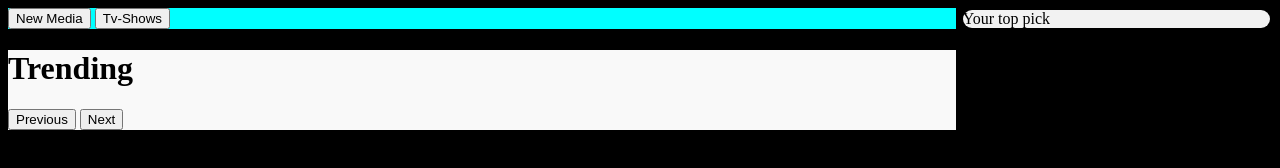
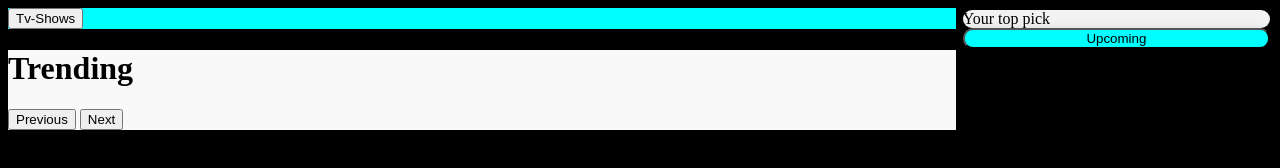
Before and after one commit to b4shk1r/Movie_Web, a website: page Public/Main.html in a window 1280 px wide. Drawn offline with Linux system fonts and the light colour scheme; no server answers.

Commit message:
Made few privacy changes

```diff
--- a/Public/Main.html
+++ b/Public/Main.html
@@ -7,7 +7,6 @@
 </head>
 <body>
 <div class="container">
-    <button type="New">New Media</button>
     <a href="Shows.html">
         <button>Tv-Shows</button>
     </a>
@@ -18,8 +17,10 @@
     <button id="nextPage">Next</button>
     <div class="elem-container" id="Trending"></div>
 </div>
-<div id="top">Your top pick</div>
-
+<div id="side">
+    <div id="top">Your top pick</div>
+    <button id="upcoming">Upcoming</button>
+</div>
 <script src="Main.js"></script> <!-- Include your JavaScript file here -->
 </body>
 </html>
--- a/Public/styles.css
+++ b/Public/styles.css
@@ -8,13 +8,11 @@
     display: flex;
     flex-wrap: wrap;
 }
-
 .element {
     flex-basis: calc(50% - 20px);
     margin: 10px;
     box-sizing: border-box;
 }
-
 .img {
     max-width: 100%;
     height: auto;
@@ -29,7 +27,7 @@
     box-shadow: 0 2px 4px rgba(0,0,0,0.1);
     z-index: 1;
 }
-#top {
+#side {
      background-color: #f2f2f2;
      border-radius: 10px;
      box-shadow: 0 0 10px rgba(0, 0, 0, 0.1);
@@ -38,7 +36,14 @@
      top: 10px;
      right: 10px;
  }
-
+#upcoming{
+    background-color: aqua;
+    border-radius: 10px;
+    box-shadow: 0 0 10px rgba(0, 0, 0, 0.1);
+    width: 24%;
+    position: fixed;
+    right: 10px;
+}
 #top img {
     max-width: 100%;
     height: auto;
--- a/Server.js
+++ b/Server.js
@@ -7,7 +7,7 @@ const port = 3000;
 
 // Serve static files from the public directory
 app.use(express.static(path.join(__dirname, 'public')));
-const apiKey = 'a7de75d65d48cc545e8d1a0db6497c72';
+const apiKey = process.env.TMDB_API_KEY;
 
 app.get('/trending-movies', async (req, res) => {
     try {
```
Also changed, not shown: Public/Shows.html (+0 -1 lines).
